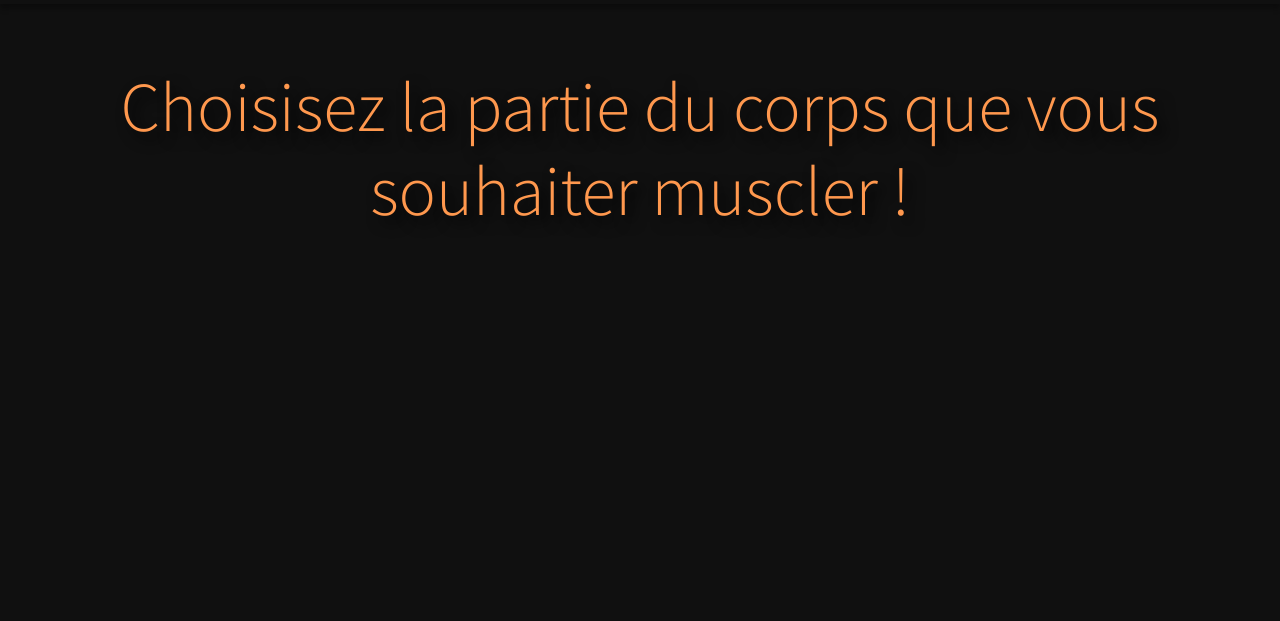
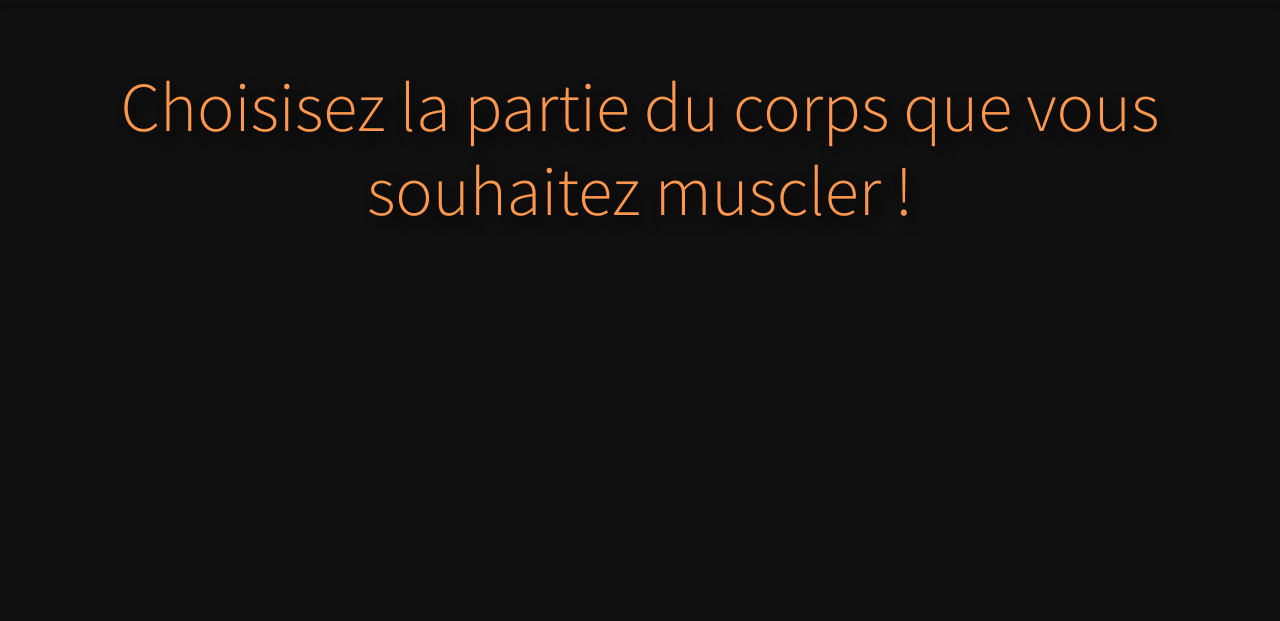
Before and after one commit to MuscuFacilee/MuscuFacilee.github.io, a plain HTML site: page exos.html in a window 1280 px wide. Shown: the part 150-771 px from the top of the page. Drawn offline with nearby package versions, Linux system fonts and the light colour scheme.

Commit message:
Update exos.html

```diff
--- a/exos.html
+++ b/exos.html
@@ -47,7 +47,7 @@
     </div>
 </nav>
 <div class="principal">
-             <h1 id="accueil" >Choisisez la partie du corps que vous souhaiter muscler !</h1>
+             <h1 id="accueil" >Choisisez la partie du corps que vous souhaitez muscler !</h1>
 
          </div>
 </header>
```
